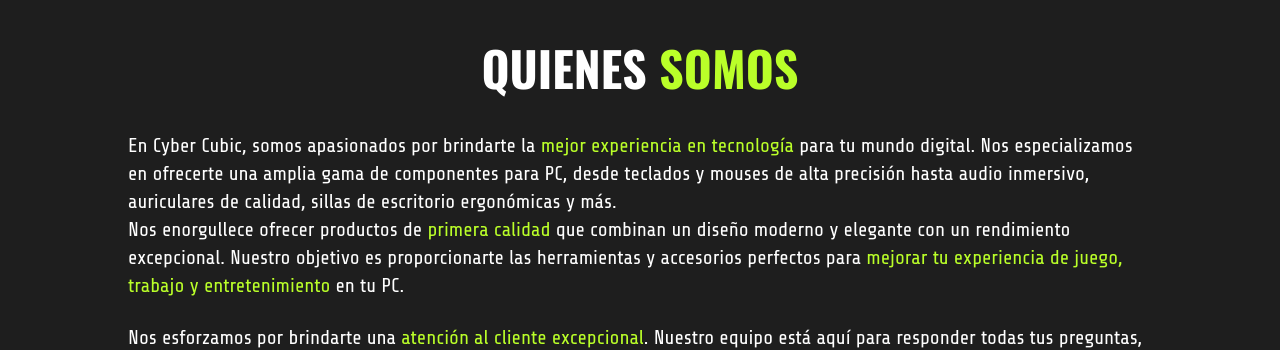
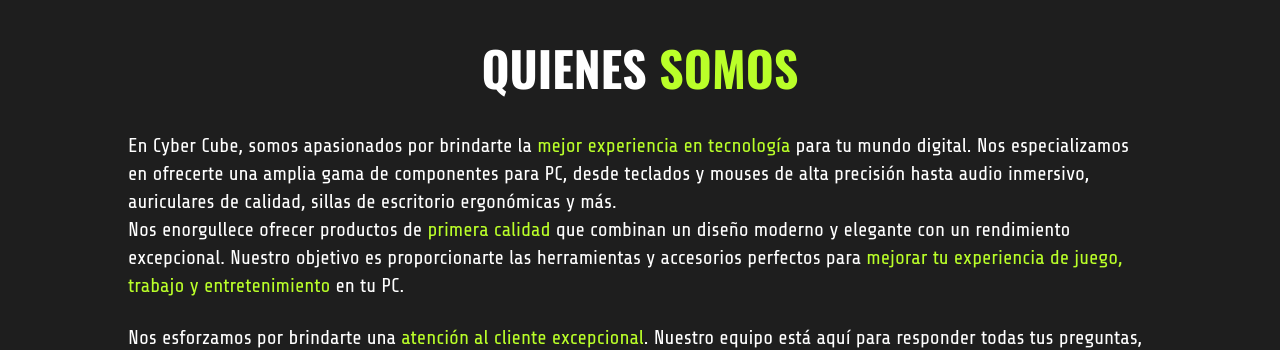
Before and after one commit to francobuceta/Ecommerce-Next.js, a Next.js app: page / in a window 1280 px wide. Shown: the part 1140-1490 px from the top of the page. Built offline with nearby package versions, Linux system fonts and the light colour scheme.

Commit message:
change name

```diff
--- a/src/components/home/AboutUs.jsx
+++ b/src/components/home/AboutUs.jsx
@@ -7,7 +7,7 @@ const AboutUs = () => {
 
       <div className="px-10 sm:px-32 flex flex-col justify-center gap-6">
         <p className="text-white text-xl">
-          En Cyber Cubic, somos apasionados por brindarte la{" "}
+          En Cyber Cube, somos apasionados por brindarte la{" "}
           <span className="text-custome-primary">
             mejor experiencia en tecnología
           </span>{" "}
@@ -39,7 +39,7 @@ const AboutUs = () => {
           </span>{" "}
           que cumplen con nuestros estándares de calidad. <br />
           Únete a la comunidad de entusiastas de la tecnología y experimenta un
-          rendimiento sin igual con los productos de Cyber Cubic. Estamos aquí
+          rendimiento sin igual con los productos de Cyber Cube. Estamos aquí
           para ayudarte a llevar tu experiencia informática al siguiente nivel.
         </p>
       </div>
```
